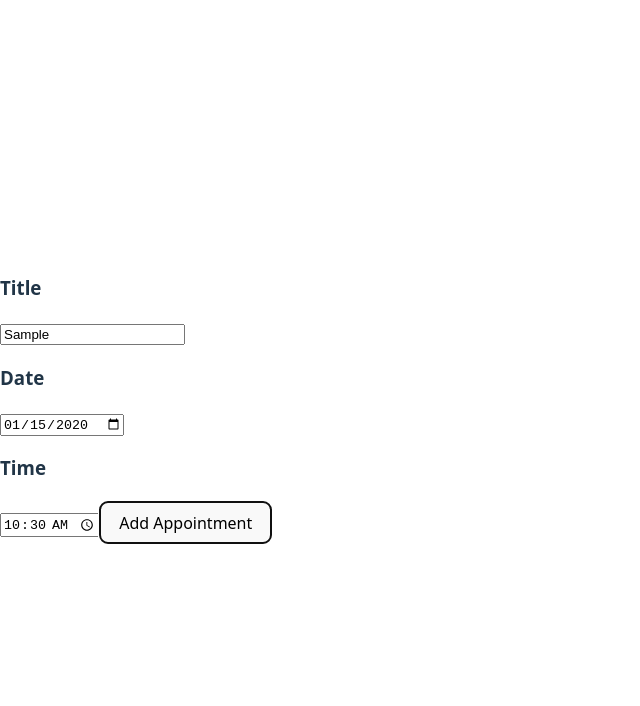
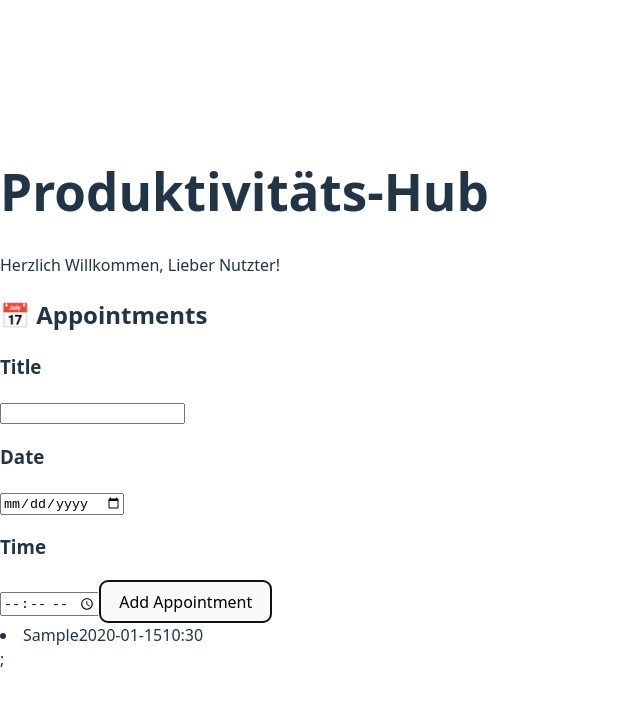
Before and after one commit to LaebaIqbal/project-productivityWebsite, a React (Vite) app in the folder project-productivityWebsite/: page / in a window 1280 px wide. Both pictures are taken after typing "Sample", "2020-01-15", "10:30" into the empty fields and a click on the button "Add Appointment". Shown: the top 706 px of the page, without its empty margins (0-640 px from the left). Built offline with nearby package versions, Linux system fonts and the light colour scheme.

Commit message:
add state for appointments , add button logic, render appointments

```diff
--- a/project-productivityWebsite/src/App.tsx
+++ b/project-productivityWebsite/src/App.tsx
@@ -1,6 +1,12 @@
 import Appointments from "./Appointments";
 function App() {
-  return <Appointments></Appointments>;
+  return (
+    <>
+      <h1>Produktivitäts-Hub</h1>
+      <div>Herzlich Willkommen, Lieber Nutzter!</div>
+      <Appointments></Appointments>;
+    </>
+  );
 }
 
 export default App;
--- a/project-productivityWebsite/src/Appointments.tsx
+++ b/project-productivityWebsite/src/Appointments.tsx
@@ -1,11 +1,9 @@
 import AppointmentsForm from "./AppointmentsForm";
-import AppointmentsList from "./AppointmentsList";
 
 function Appointments() {
   return (
     <>
       <AppointmentsForm></AppointmentsForm>
-      <AppointmentsList></AppointmentsList>
     </>
   );
 }
--- a/project-productivityWebsite/src/AppointmentsForm.tsx
+++ b/project-productivityWebsite/src/AppointmentsForm.tsx
@@ -6,7 +6,14 @@ interface InputType {
   date: string;
   time: string;
 }
+
 const initialState = { title: "", date: "", time: "" };
+
+//Typ für state
+interface AppointmentsType {
+  appointment: InputType;
+}
+
 function AppointmentsForm() {
   //input: aktueller Zustand, setInput: Funktion, die zusatnd ändert
   //useState<InputType>(initialState): Startwerte;
@@ -27,19 +34,51 @@ function AppointmentsForm() {
   function setTime(e: any) {
     setInput({ ...input, time: e.target.value });
   }
+  //---------------------
 
+  const [appointment, setAppointments] = useState<InputType[]>([]);
+  function handleAddAppointment(newAppointment: InputType) {
+    setAppointments([...appointment, newAppointment]);
+    setInput(initialState);
+  }
   console.log(input);
 
-  //OnChange: wenn Wert diese Inputs ändert, dann rufe entsprechend eFunktion auf
+  //OnChange: wenn Wert diese Inputs ändert, dann rufe entsprechende Funktion auf
+  //value für controlled components
   return (
     <>
+      <h2>📅 Appointments</h2>
       <h3>Title</h3>
-      <input type="text" onChange={(e) => setTitle(e)}></input>
+      <input
+        type="text"
+        value={input.title}
+        onChange={(e) => setTitle(e)}
+      ></input>
       <h3>Date</h3>
-      <input type="date" onChange={(e) => setDate(e)}></input>
+      <input
+        type="date"
+        value={input.date}
+        onChange={(e) => setDate(e)}
+      ></input>
       <h3>Time</h3>
-      <input type="time" onChange={(e) => setTime(e)}></input>
-      <button>Add Appointment</button>
+      <input
+        type="time"
+        value={input.time}
+        onChange={(e) => setTime(e)}
+      ></input>
+      <button onClick={() => handleAddAppointment(input)}>
+        Add Appointment
+      </button>
+
+      <div>
+        {appointment.map((appointment, index) => (
+          <li key={index}>
+            {appointment.title}
+            {appointment.date}
+            {appointment.time}
+          </li>
+        ))}
+      </div>
     </>
   );
 }
```
